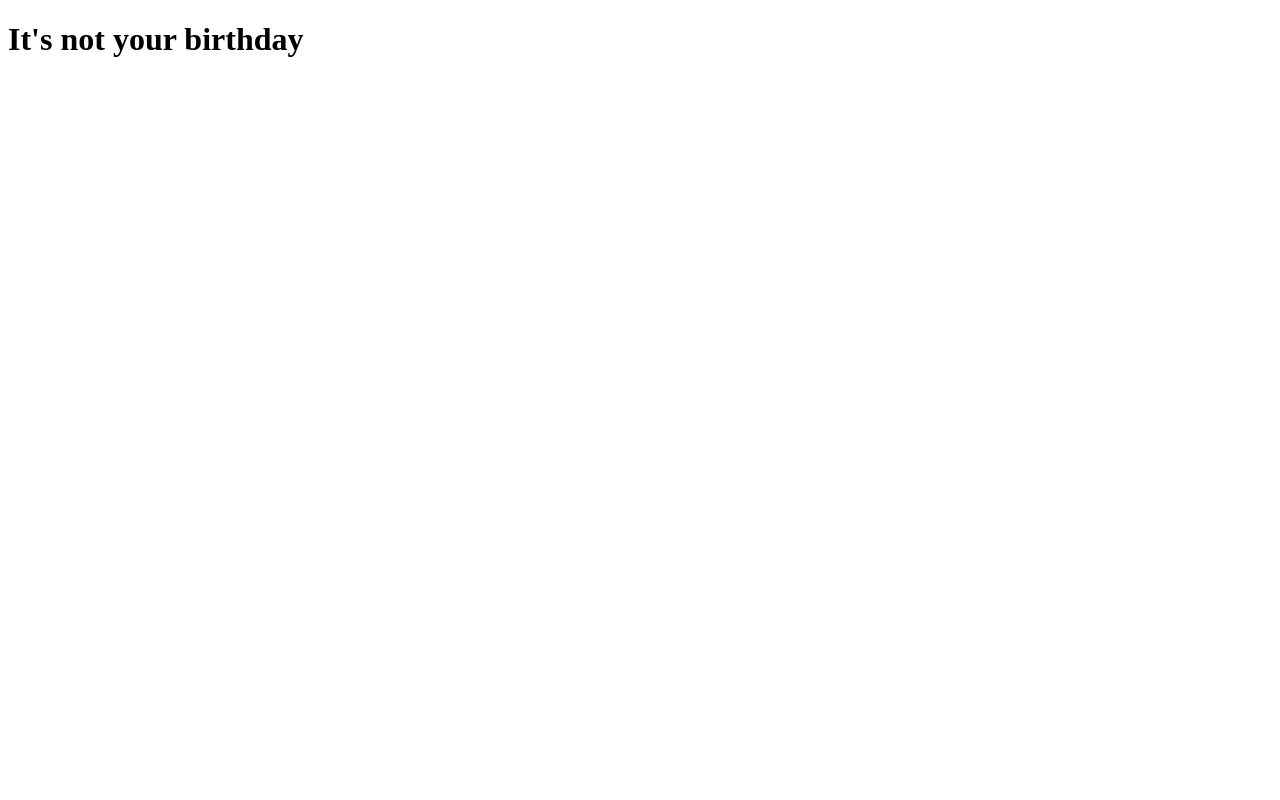
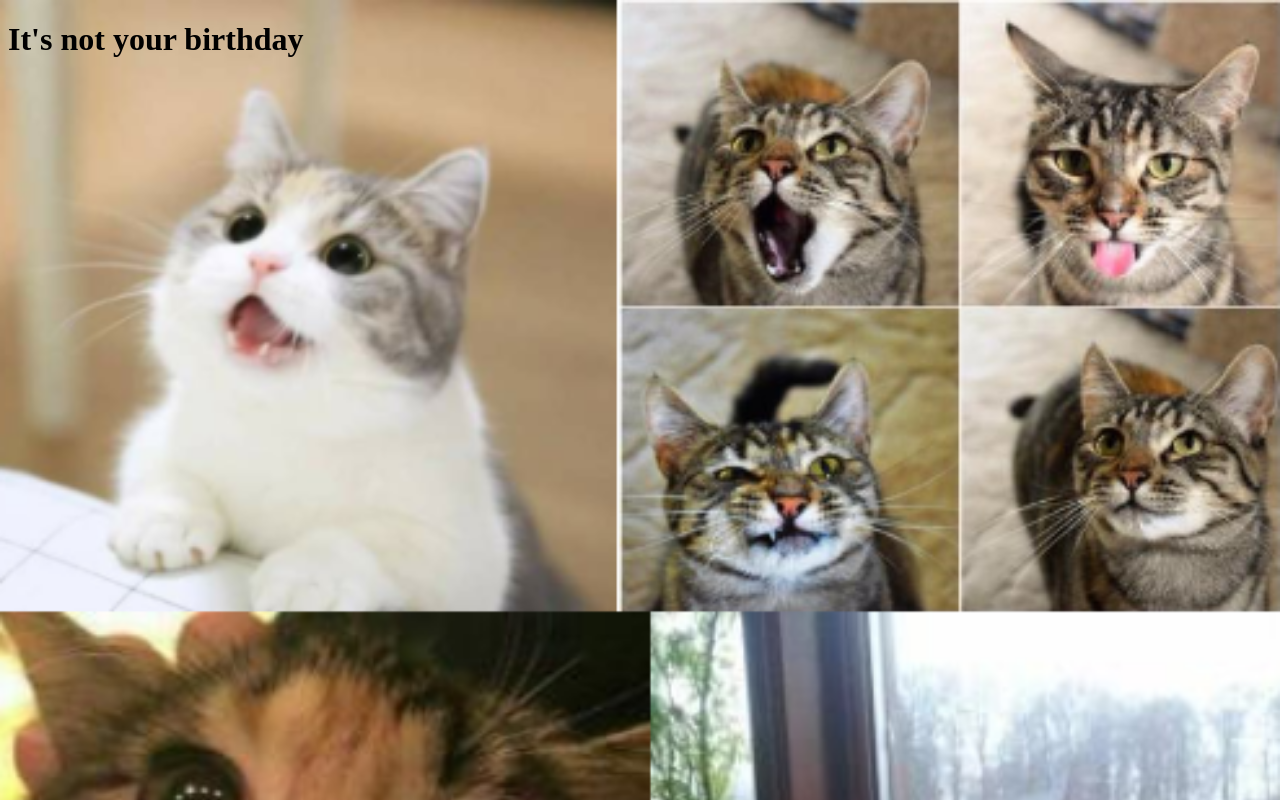
Before and after one commit to ShrimpyStuff/Aqualine-birthday, a plain HTML site: page index.html in a window 1280 px wide. Drawn offline with Linux system fonts and the light colour scheme.

Commit message:
Background

```diff
--- a/index.html
+++ b/index.html
@@ -3,6 +3,13 @@
   <head>
     <meta charset="utf-8">
     <title>Happy Birthday!</title>
+    <style>
+    body {
+      background-image: url("image.png");
+      background-size: cover;
+      background-repeat: repeat;
+  }
+  </style>
   </head>
   <body>
     <div id="H">
```
Also changed, not shown: image.png (added).
